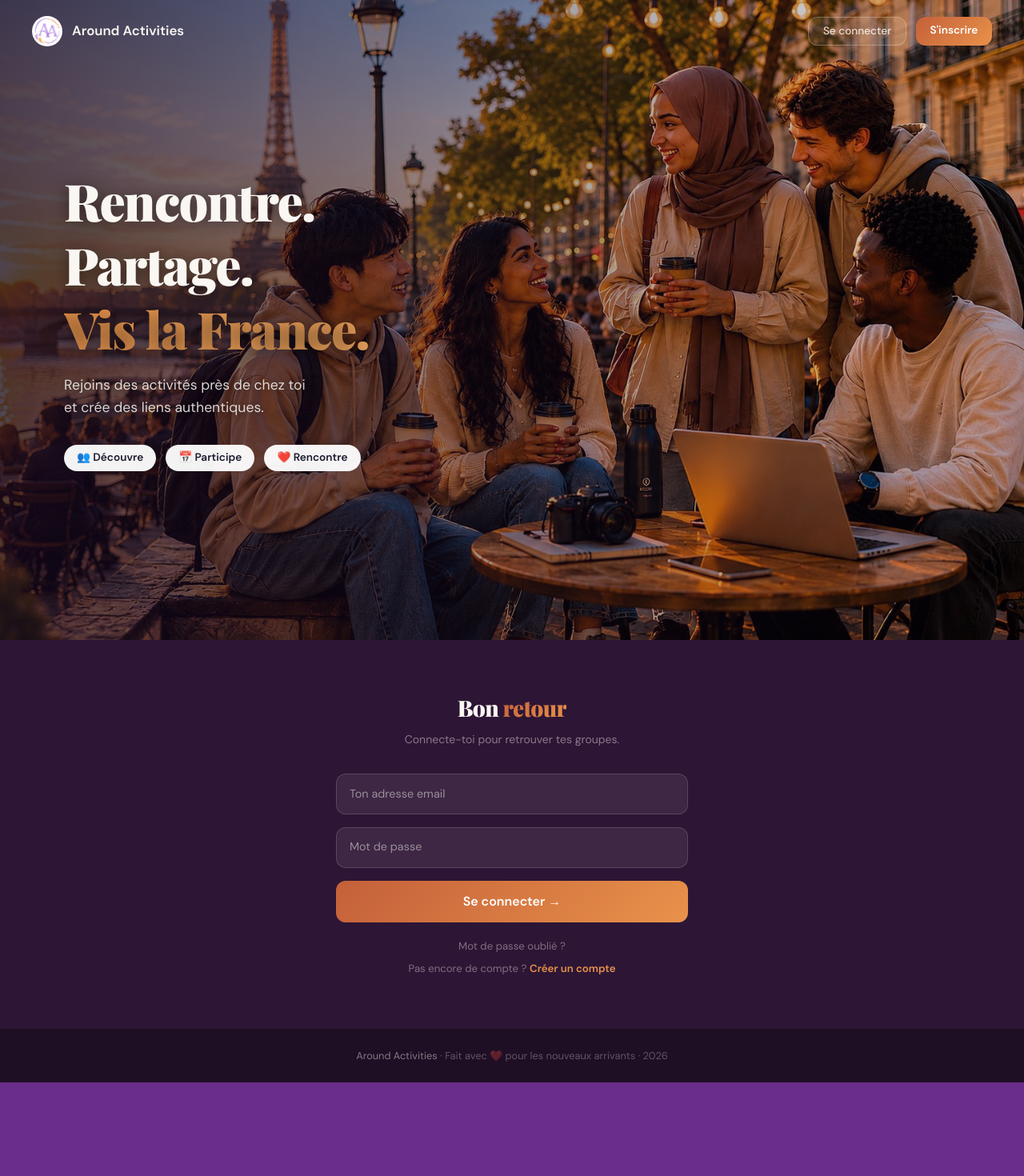
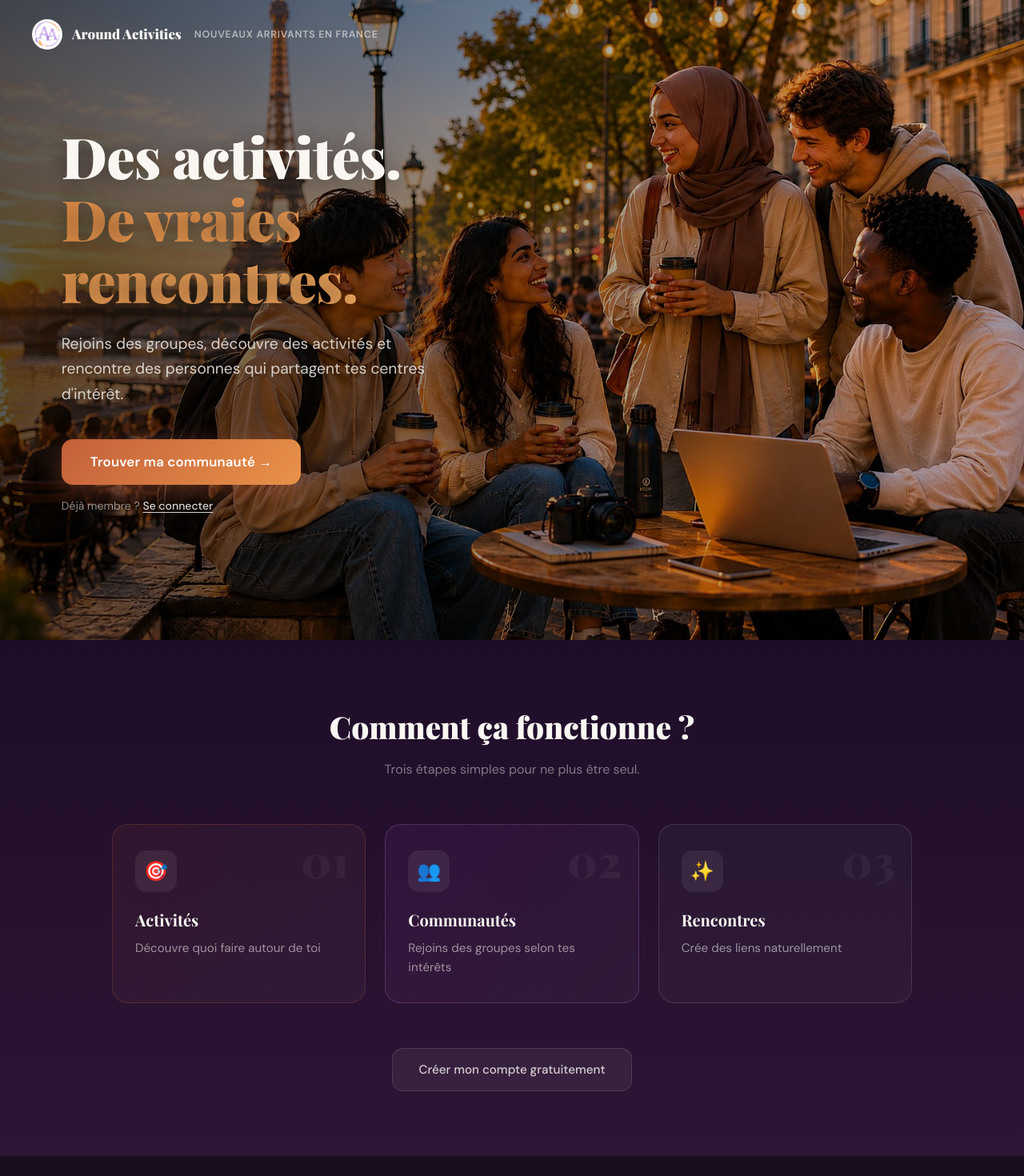
Before and after one commit to kourasoumare/frontend-Around-Activities-V2, a Next.js app: page / in a window 1280 px wide. Shown: the top 1470 px of the page at 80% size. Before the commit the page ends 1353 px from the top, so only its background shows below. Built offline with nearby package versions, Linux system fonts and the light colour scheme.

Commit message:
structure front

```diff
--- a/src/app/groupes/creer/page.tsx
+++ b/src/app/groupes/creer/page.tsx
@@ -64,11 +64,11 @@ function CreateGroupForm() {
         contact_link: form.contact_link || null,
       });
       showToast("Groupe créé avec succès !", "success");
-      router.push("/mes-groupes");
+      router.push("/mes-groupes?tab=created");
     } catch (err) {
       if (err instanceof ApiError && err.status === 0) {
         showToast("Groupe créé avec succès !", "success");
-        router.push("/mes-groupes");
+        router.push("/mes-groupes?tab=created");
       } else {
         showToast("Erreur lors de la création du groupe.", "error");
       }
--- a/src/app/inscription/page.tsx
+++ b/src/app/inscription/page.tsx
@@ -11,7 +11,7 @@ function validateEmail(email: string) {
 
 export default function InscriptionPage() {
   const router = useRouter();
-  const [form, setForm] = useState({ firstName: "", lastName: "", email: "", password: "", confirmPassword: "", city: "Paris", origin: "", birthDate: "" });
+  const [form, setForm] = useState({ firstName: "", lastName: "", email: "", password: "", confirmPassword: "", city: "Paris", customCity: "", origin: "", birthDate: "" });
   const [errors, setErrors] = useState<Record<string, string>>({});
   const [loading, setLoading] = useState(false);
   const [cityOpen, setCityOpen] = useState(false);
@@ -24,9 +24,11 @@ export default function InscriptionPage() {
 
   function validate(): boolean {
     const newErrors: Record<string, string> = {};
-    if (!form.firstName || !form.lastName || !form.email || !form.password || !form.confirmPassword || !form.city) {
+    const finalCity = form.city === "Autre" ? form.customCity : form.city;
+    if (!form.firstName || !form.lastName || !form.email || !form.password || !form.confirmPassword || !finalCity) {
       newErrors.global = "Tous les champs obligatoires doivent être remplis.";
     }
+    if (form.city === "Autre" && !form.customCity) newErrors.customCity = "Merci de saisir ta ville.";
     if (form.email && !validateEmail(form.email)) newErrors.email = "Email invalide.";
     if (form.password && form.password.length < 6) newErrors.password = "Le mot de passe doit contenir au moins 6 caractères.";
     if (form.password && form.confirmPassword && form.password !== form.confirmPassword) newErrors.confirmPassword = "Les mots de passe ne correspondent pas.";
@@ -38,8 +40,9 @@ export default function InscriptionPage() {
     e.preventDefault();
     if (!validate()) return;
     setLoading(true);
+    const finalCity = form.city === "Autre" ? form.customCity : form.city;
     try {
-      const data = await registerApi({ firstName: form.firstName, lastName: form.lastName, email: form.email, password: form.password, confirmPassword: form.confirmPassword, city: form.city });
+      const data = await registerApi({ firstName: form.firstName, lastName: form.lastName, email: form.email, password: form.password, confirmPassword: form.confirmPassword, city: finalCity });
       localStorage.setItem("token", data.token);
       localStorage.setItem("user", JSON.stringify(data.user));
       router.push("/onboarding");
@@ -132,6 +135,7 @@ export default function InscriptionPage() {
               <input style={inputStyle("origin")} name="origin" placeholder="Ex: Sénégal, Maroc, Brésil..." value={form.origin} onChange={handleChange} />
             </div>
 
+            {/* Ville */}
             <div>
               <label style={labelStyle}>VILLE *</label>
               <div style={{ position: "relative" }}>
@@ -141,7 +145,7 @@ export default function InscriptionPage() {
                 {cityOpen && (
                   <div style={{ position: "absolute", top: "calc(100% + 4px)", left: 0, right: 0, background: "#1A0A2E", border: "1px solid rgba(255,255,255,0.12)", borderRadius: "0.75rem", overflow: "hidden", zIndex: 50 }}>
                     {cities.map((c) => (
-                      <button key={c} type="button" onClick={() => { setForm((prev) => ({ ...prev, city: c })); setCityOpen(false); }}
+                      <button key={c} type="button" onClick={() => { setForm((prev) => ({ ...prev, city: c, customCity: "" })); setCityOpen(false); }}
                         style={{ width: "100%", padding: "0.75rem 1rem", background: form.city === c ? "rgba(196,96,58,0.20)" : "transparent", color: form.city === c ? "#E8924A" : "rgba(250,247,242,0.7)", border: "none", cursor: "pointer", fontFamily: "inherit", fontSize: "0.875rem", textAlign: "left", borderBottom: "1px solid rgba(255,255,255,0.05)" }}>
                         {form.city === c ? "✓ " : ""}{c}
                       </button>
@@ -149,6 +153,21 @@ export default function InscriptionPage() {
                   </div>
                 )}
               </div>
+
+              {/* Champ libre si "Autre" sélectionné */}
+              {form.city === "Autre" && (
+                <div style={{ marginTop: "0.75rem" }}>
+                  <input
+                    style={inputStyle("customCity")}
+                    name="customCity"
+                    placeholder="Saisie ta ville..."
+                    value={form.customCity}
+                    onChange={handleChange}
+                    autoFocus
+                  />
+                  {fieldError("customCity")}
+                </div>
+              )}
             </div>
 
             <button type="submit" disabled={loading} style={{ width: "100%", padding: "0.9rem", background: loading ? "rgba(255,255,255,0.1)" : "linear-gradient(135deg, #C4603A, #E8924A)", color: "#fff", border: "none", borderRadius: "0.75rem", fontWeight: 600, fontSize: "1rem", cursor: loading ? "not-allowed" : "pointer", fontFamily: "inherit", marginTop: "0.5rem" }}>
--- a/src/app/page.tsx
+++ b/src/app/page.tsx
@@ -2,143 +2,244 @@
 
 import Link from "next/link";
 import Image from "next/image";
-import { useRouter } from "next/navigation";
-import { useState } from "react";
-import { loginApi, ApiError } from "@/lib/api";
 
 export default function LandingPage() {
-  const router = useRouter();
-  const [form, setForm] = useState({ email: "", password: "" });
-  const [error, setError] = useState("");
-  const [loading, setLoading] = useState(false);
-
-  function handleChange(e: React.ChangeEvent<HTMLInputElement>) {
-    setForm((prev) => ({ ...prev, [e.target.name]: e.target.value }));
-    setError("");
-  }
-
-  async function handleSubmit(e: React.FormEvent) {
-    e.preventDefault();
-    if (!form.email || !form.password) { setError("Veuillez remplir tous les champs."); return; }
-    setLoading(true);
-    try {
-      const data = await loginApi(form.email, form.password);
-      localStorage.setItem("token", data.token);
-      localStorage.setItem("user", JSON.stringify(data.user));
-      router.push("/home");
-    } catch (err) {
-      if (err instanceof ApiError) {
-        if (err.status === 401) setError("Email ou mot de passe incorrect.");
-        else if (err.status === 0) setError("Erreur de connexion, veuillez réessayer.");
-        else setError("Une erreur est survenue.");
-      }
-    } finally { setLoading(false); }
-  }
-
-  const inputStyle: React.CSSProperties = {
-    width: "100%", padding: "0.85rem 1rem",
-    background: "rgba(255,255,255,0.12)",
-    border: "1px solid rgba(255,255,255,0.2)",
-    borderRadius: "0.75rem", color: "#1a1a2e",
-    fontSize: "0.9rem", outline: "none", fontFamily: "inherit",
-    backdropFilter: "blur(4px)",
-  };
-
   return (
-    <div style={{ minHeight: "100vh", background: "#2D1535" }}>
+    <div style={{ minHeight: "100vh", background: "#2D1535", fontFamily: "var(--font-body)" }}>
 
       {/* ── Navbar ── */}
-      <nav style={{ position: "absolute", top: 0, left: 0, right: 0, zIndex: 50, display: "flex", alignItems: "center", justifyContent: "space-between", padding: "1.25rem 2.5rem" }}>
+      <nav style={{
+        position: "absolute", top: 0, left: 0, right: 0, zIndex: 50,
+        display: "flex", alignItems: "center", justifyContent: "space-between",
+        padding: "1.5rem 2.5rem",
+      }}>
         <Link href="/" style={{ display: "flex", alignItems: "center", gap: "0.75rem", textDecoration: "none" }}>
           <Image src="/logo.png" alt="Around Activities" width={38} height={38} style={{ borderRadius: "50%" }} />
-          <span className="font-head" style={{ fontSize: "1.05rem", fontWeight: 900, color: "#FAF7F2" }}>Around Activities</span>
+          <span style={{ fontFamily: "var(--font-head)", fontSize: "1.05rem", fontWeight: 900, color: "#FAF7F2" }}>
+            Around Activities
+          </span>
+          <span style={{ fontSize: "0.78rem", fontWeight: 600, color: "rgba(250,247,242,0.6)", letterSpacing: "0.06em", textTransform: "uppercase", marginLeft: "0.25rem" }}>
+            Nouveaux arrivants en France
+          </span>
         </Link>
-        <div style={{ display: "flex", gap: "0.75rem" }}>
-          <Link href="/connexion" style={{ padding: "0.45rem 1.1rem", borderRadius: "0.75rem", color: "rgba(250,247,242,0.85)", fontSize: "0.85rem", fontWeight: 500, textDecoration: "none", border: "1px solid rgba(255,255,255,0.25)", background: "rgba(255,255,255,0.08)" }}>
-            Se connecter
-          </Link>
-          <Link href="/inscription" style={{ padding: "0.45rem 1.1rem", borderRadius: "0.75rem", background: "linear-gradient(135deg, #C4603A, #E8924A)", color: "#fff", fontSize: "0.85rem", fontWeight: 600, textDecoration: "none" }}>
-            S&apos;inscrire
-          </Link>
-        </div>
       </nav>
 
-      {/* ── Hero — Image plein écran avec texte par-dessus ── */}
-      <div style={{ position: "relative", width: "100%", height: "100vh", minHeight: "600px" }}>
-        {/* Image de fond */}
-        <Image src="/hero.jpg" alt="Jeunes à Paris" fill style={{ objectFit: "cover", objectPosition: "center" }} priority />
+      {/* ── HERO SECTION ── */}
+      <div style={{ position: "relative", width: "100%", height: "100vh", minHeight: "640px" }}>
+        <Image
+          src="/hero.jpg"
+          alt="Personnes qui se rencontrent à Paris"
+          fill
+          style={{ objectFit: "cover", objectPosition: "center" }}
+          priority
+        />
+        <div style={{
+          position: "absolute", inset: 0,
+          background: "linear-gradient(to right, rgba(0,0,0,0.65) 0%, rgba(0,0,0,0.35) 55%, rgba(0,0,0,0.1) 100%)",
+        }} />
 
-        {/* Overlay dégradé */}
-        <div style={{ position: "absolute", inset: 0, background: "linear-gradient(to right, rgba(20,8,30,0.75) 0%, rgba(20,8,30,0.4) 50%, rgba(20,8,30,0.1) 100%)" }} />
-
-        {/* Contenu par-dessus l'image */}
-        <div style={{ position: "absolute", inset: 0, display: "flex", alignItems: "center", padding: "0 5rem" }}>
-          <div style={{ maxWidth: "520px" }}>
-            <h1 className="font-head font-black leading-tight tracking-tight" style={{ fontSize: "clamp(2.5rem, 5vw, 4.5rem)", color: "#FAF7F2", marginBottom: "1rem", textShadow: "0 2px 20px rgba(0,0,0,0.5)" }}>
-              Rencontre.<br />
-              Partage.<br />
-              <span style={{ background: "linear-gradient(135deg, #E8924A, #F0A860)", WebkitBackgroundClip: "text", backgroundClip: "text", WebkitTextFillColor: "transparent" }}>
-                Vis la France.
+        <div style={{
+          position: "absolute", inset: 0,
+          display: "flex", alignItems: "center",
+          padding: "0 clamp(1.5rem, 6vw, 6rem)",
+        }}>
+          <div style={{ maxWidth: "560px" }}>
+            <h1 style={{
+              fontFamily: "var(--font-head)",
+              fontSize: "clamp(2.8rem, 5.5vw, 5rem)",
+              fontWeight: 900,
+              lineHeight: 1.1,
+              color: "#FAF7F2",
+              margin: "0 0 1.5rem 0",
+              textShadow: "0 2px 24px rgba(0,0,0,0.4)",
+              letterSpacing: "-0.01em",
+            }}>
+              Des activités.<br />
+              <span style={{
+                background: "linear-gradient(135deg, #E8924A, #F0A860)",
+                WebkitBackgroundClip: "text",
+                backgroundClip: "text",
+                WebkitTextFillColor: "transparent",
+              }}>
+                De vraies rencontres.
               </span>
             </h1>
-            <p style={{ color: "rgba(250,247,242,0.85)", fontSize: "1.1rem", lineHeight: 1.6, marginBottom: "2rem", textShadow: "0 1px 8px rgba(0,0,0,0.4)" }}>
-              Rejoins des activités près de chez toi<br />et crée des liens authentiques.
+
+            <p style={{
+              color: "rgba(250,247,242,0.82)",
+              fontSize: "clamp(1rem, 1.5vw, 1.2rem)",
+              lineHeight: 1.65,
+              margin: "0 0 2.5rem 0",
+              textShadow: "0 1px 8px rgba(0,0,0,0.35)",
+              maxWidth: "460px",
+            }}>
+              Rejoins des groupes, découvre des activités et rencontre des personnes qui partagent tes centres d&apos;intérêt.
             </p>
-            <div style={{ display: "flex", gap: "0.75rem", flexWrap: "wrap" }}>
-              {[{ icon: "👥", label: "Découvre" }, { icon: "📅", label: "Participe" }, { icon: "❤️", label: "Rencontre" }].map((item) => (
-                <span key={item.label} style={{ display: "inline-flex", alignItems: "center", gap: "0.4rem", background: "rgba(255,255,255,0.95)", borderRadius: "9999px", padding: "0.4rem 1rem", fontSize: "0.85rem", color: "#1a1a2e", fontWeight: 600 }}>
-                  {item.icon} {item.label}
-                </span>
-              ))}
+
+            <div style={{ display: "flex", flexDirection: "column", gap: "1rem", alignItems: "flex-start" }}>
+              <Link href="/inscription" style={{
+                display: "inline-block",
+                padding: "1rem 2.25rem",
+                background: "linear-gradient(135deg, #C4603A, #E8924A)",
+                color: "#fff",
+                borderRadius: "0.875rem",
+                fontWeight: 700,
+                fontSize: "1.05rem",
+                textDecoration: "none",
+                boxShadow: "0 8px 32px rgba(196,96,58,0.45)",
+                letterSpacing: "0.01em",
+              }}>
+                Trouver ma communauté →
+              </Link>
+              <p style={{ color: "rgba(250,247,242,0.55)", fontSize: "0.875rem", margin: 0 }}>
+                Déjà membre ?{" "}
+                <Link href="/connexion" style={{
+                  color: "rgba(250,247,242,0.85)",
+                  fontWeight: 500,
+                  textDecoration: "underline",
+                  textUnderlineOffset: "3px",
+                }}>
+                  Se connecter
+                </Link>
+              </p>
             </div>
           </div>
         </div>
       </div>
 
-      {/* ── Formulaire de connexion sous l'image ── */}
-      <div style={{ background: "#2D1535", padding: "4rem 2rem" }}>
-        <div style={{ maxWidth: "440px", margin: "0 auto" }}>
-          <h2 className="font-head font-black tracking-tight" style={{ fontSize: "1.75rem", color: "#FAF7F2", textAlign: "center", marginBottom: "0.5rem" }}>
-            Bon <span style={{ background: "linear-gradient(135deg, #C4603A, #E8924A)", WebkitBackgroundClip: "text", backgroundClip: "text", WebkitTextFillColor: "transparent" }}>retour</span>
+      {/* ── SECTION 3 CARTES ── */}
+      <div style={{
+        background: "linear-gradient(180deg, #1E0D28 0%, #2D1535 100%)",
+        padding: "5rem clamp(1.5rem, 5vw, 4rem)",
+      }}>
+        <div style={{ textAlign: "center", marginBottom: "3.5rem" }}>
+          <h2 style={{
+            fontFamily: "var(--font-head)",
+            fontSize: "clamp(1.6rem, 3vw, 2.4rem)",
+            fontWeight: 900,
+            color: "#FAF7F2",
+            margin: "0 0 0.75rem 0",
+          }}>
+            Comment ça fonctionne ?
           </h2>
-          <p style={{ color: "rgba(250,247,242,0.45)", fontSize: "0.875rem", textAlign: "center", marginBottom: "2rem" }}>
-            Connecte-toi pour retrouver tes groupes.
+          <p style={{ color: "rgba(250,247,242,0.45)", fontSize: "1rem", margin: 0 }}>
+            Trois étapes simples pour ne plus être seul.
           </p>
+        </div>
 
-          {error && (
-            <div style={{ background: "rgba(239,68,68,0.12)", border: "1px solid rgba(239,68,68,0.3)", color: "#fca5a5", borderRadius: "0.75rem", padding: "0.75rem 1rem", fontSize: "0.875rem", marginBottom: "1.25rem" }}>
-              ⚠️ {error}
+        <div style={{
+          display: "grid",
+          gridTemplateColumns: "repeat(auto-fit, minmax(260px, 1fr))",
+          gap: "1.5rem",
+          maxWidth: "1000px",
+          margin: "0 auto",
+        }}>
+          {[
+            {
+              emoji: "🎯",
+              number: "01",
+              title: "Activités",
+              desc: "Découvre quoi faire autour de toi",
+              border: "rgba(196,96,58,0.25)",
+              glow: "rgba(196,96,58,0.08)",
+            },
+            {
+              emoji: "👥",
+              number: "02",
+              title: "Communautés",
+              desc: "Rejoins des groupes selon tes intérêts",
+              border: "rgba(192,126,212,0.25)",
+              glow: "rgba(160,60,180,0.1)",
+            },
+            {
+              emoji: "✨",
+              number: "03",
+              title: "Rencontres",
+              desc: "Crée des liens naturellement",
+              border: "rgba(250,247,242,0.12)",
+              glow: "rgba(255,255,255,0.03)",
+            },
+          ].map((card) => (
+            <div
+              key={card.title}
+              style={{
+                background: `linear-gradient(135deg, ${card.glow}, rgba(255,255,255,0.03))`,
+                border: `1px solid ${card.border}`,
+                borderRadius: "1.25rem",
+                padding: "2rem 1.75rem",
+                position: "relative",
+                overflow: "hidden",
+              }}
+            >
+              <span style={{
+                position: "absolute", top: "1rem", right: "1.25rem",
+                fontFamily: "var(--font-head)",
+                fontSize: "3.5rem", fontWeight: 900,
+                color: "rgba(250,247,242,0.05)",
+                lineHeight: 1, userSelect: "none",
+              }}>
+                {card.number}
+              </span>
+
+              <div style={{
+                width: "52px", height: "52px",
+                background: "rgba(255,255,255,0.07)",
+                borderRadius: "0.875rem",
+                display: "flex", alignItems: "center", justifyContent: "center",
+                fontSize: "1.5rem",
+                marginBottom: "1.25rem",
+              }}>
+                {card.emoji}
+              </div>
+
+              <h3 style={{
+                fontFamily: "var(--font-head)",
+                fontSize: "1.25rem",
+                fontWeight: 700,
+                color: "#FAF7F2",
+                margin: "0 0 0.6rem 0",
+              }}>
+                {card.title}
+              </h3>
+              <p style={{
+                color: "rgba(250,247,242,0.55)",
+                fontSize: "0.95rem",
+                lineHeight: 1.55,
+                margin: 0,
+              }}>
+                {card.desc}
+              </p>
             </div>
-          )}
+          ))}
+        </div>
 
-          <form onSubmit={handleSubmit} style={{ display: "flex", flexDirection: "column", gap: "1rem" }}>
-            <input type="email" name="email" placeholder="Ton adresse email" value={form.email} onChange={handleChange}
-              style={{ ...inputStyle, color: "#FAF7F2", background: "rgba(255,255,255,0.08)", border: "1px solid rgba(255,255,255,0.15)" }} />
-            <input type="password" name="password" placeholder="Mot de passe" value={form.password} onChange={handleChange}
-              style={{ ...inputStyle, color: "#FAF7F2", background: "rgba(255,255,255,0.08)", border: "1px solid rgba(255,255,255,0.15)" }} />
-
-            <button type="submit" disabled={loading} style={{ width: "100%", padding: "0.9rem", background: loading ? "rgba(255,255,255,0.1)" : "linear-gradient(135deg, #C4603A, #E8924A)", color: "#fff", border: "none", borderRadius: "0.75rem", fontWeight: 600, fontSize: "1rem", cursor: loading ? "not-allowed" : "pointer", fontFamily: "inherit" }}>
-              {loading ? "Connexion..." : "Se connecter →"}
-            </button>
-          </form>
-
-          <div style={{ marginTop: "1.25rem", display: "flex", flexDirection: "column", alignItems: "center", gap: "0.5rem" }}>
-            <Link href="/mot-de-passe-oublie" style={{ color: "rgba(250,247,242,0.4)", fontSize: "0.825rem", textDecoration: "none" }}>
-              Mot de passe oublié ?
-            </Link>
-            <p style={{ color: "rgba(250,247,242,0.4)", fontSize: "0.825rem" }}>
-              Pas encore de compte ?{" "}
-              <Link href="/inscription" style={{ color: "#E8924A", fontWeight: 600, textDecoration: "none" }}>
-                Créer un compte
-              </Link>
-            </p>
-          </div>
+        <div style={{ textAlign: "center", marginTop: "3.5rem" }}>
+          <Link href="/inscription" style={{
+            display: "inline-block",
+            padding: "0.9rem 2rem",
+            background: "rgba(255,255,255,0.06)",
+            border: "1px solid rgba(255,255,255,0.12)",
+            color: "rgba(250,247,242,0.8)",
+            borderRadius: "0.875rem",
+            fontWeight: 500,
+            fontSize: "0.95rem",
+            textDecoration: "none",
+          }}>
+            Créer mon compte gratuitement
+          </Link>
         </div>
       </div>
 
       {/* ── Footer ── */}
-      <footer style={{ background: "rgba(0,0,0,0.3)", borderTop: "1px solid rgba(255,255,255,0.06)", padding: "1.5rem", textAlign: "center", color: "rgba(250,247,242,0.3)", fontSize: "0.8rem" }}>
-        <span className="font-head" style={{ color: "rgba(250,247,242,0.45)" }}>Around Activities</span>
+      <footer style={{
+        background: "rgba(0,0,0,0.4)",
+        borderTop: "1px solid rgba(255,255,255,0.06)",
+        padding: "1.5rem 2rem",
+        textAlign: "center",
+        color: "rgba(250,247,242,0.3)",
+        fontSize: "0.8rem",
+      }}>
+        <span style={{ fontFamily: "var(--font-head)", color: "rgba(250,247,242,0.45)" }}>Around Activities</span>
         {" "}· Fait avec ❤️ pour les nouveaux arrivants · 2026
       </footer>
     </div>
--- a/src/lib/api.ts
+++ b/src/lib/api.ts
@@ -130,3 +130,6 @@ export async function getMyGroupsApi() {
 export async function getGroupByIdApi(groupId: number) {
     return apiRequest<BackendGroup>(`/api/groups/${groupId}`, { method: "GET" });
 }
+export async function getUserByIdApi(userId: number) {
+    return apiRequest<Record<string, unknown>>(`/api/users/${userId}`, { method: "GET" });
+}
```
Also changed, not shown: src/app/mes-groupes/page.tsx (+27 -19 lines), src/app/profil/[id]/page.tsx (+69 -66 lines).
